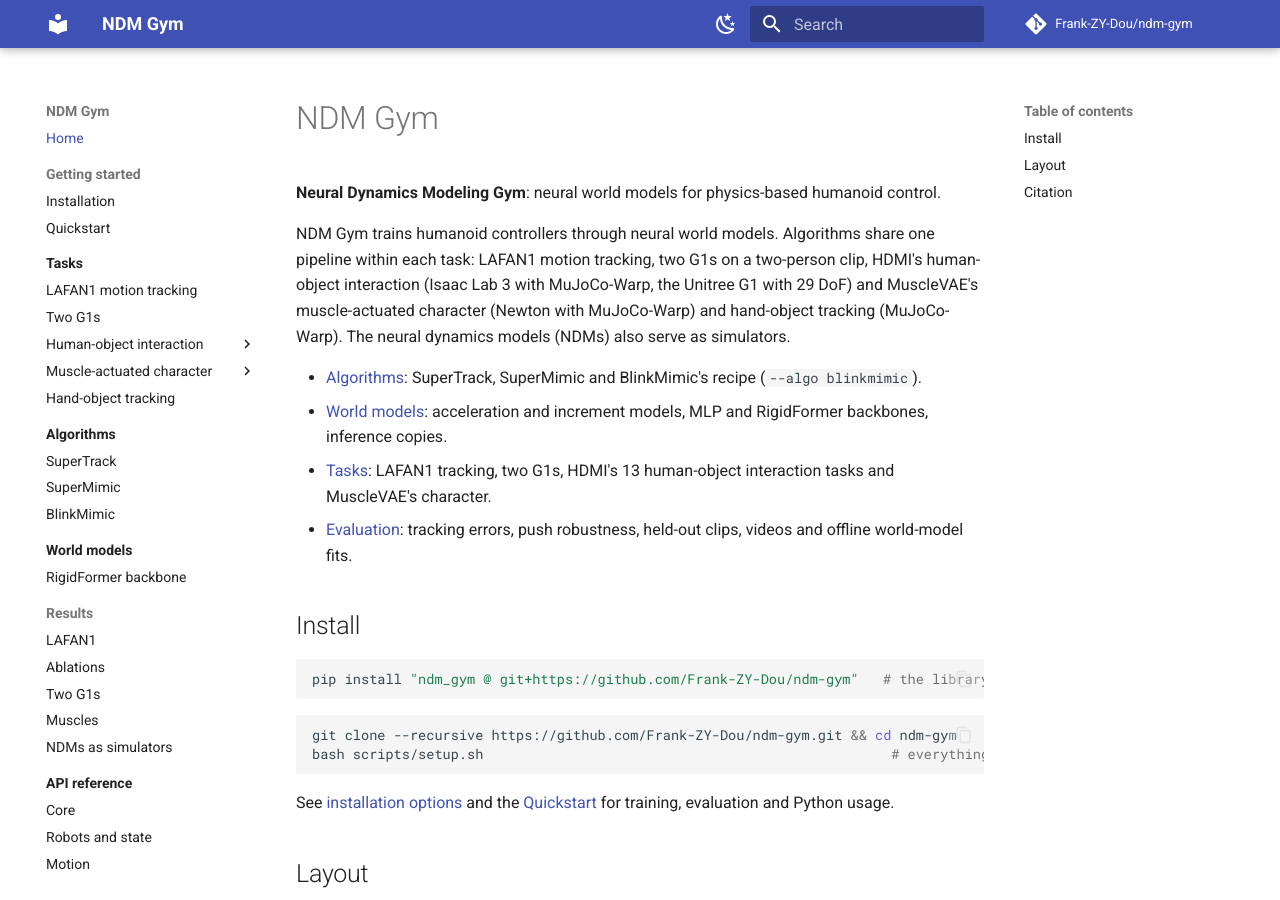
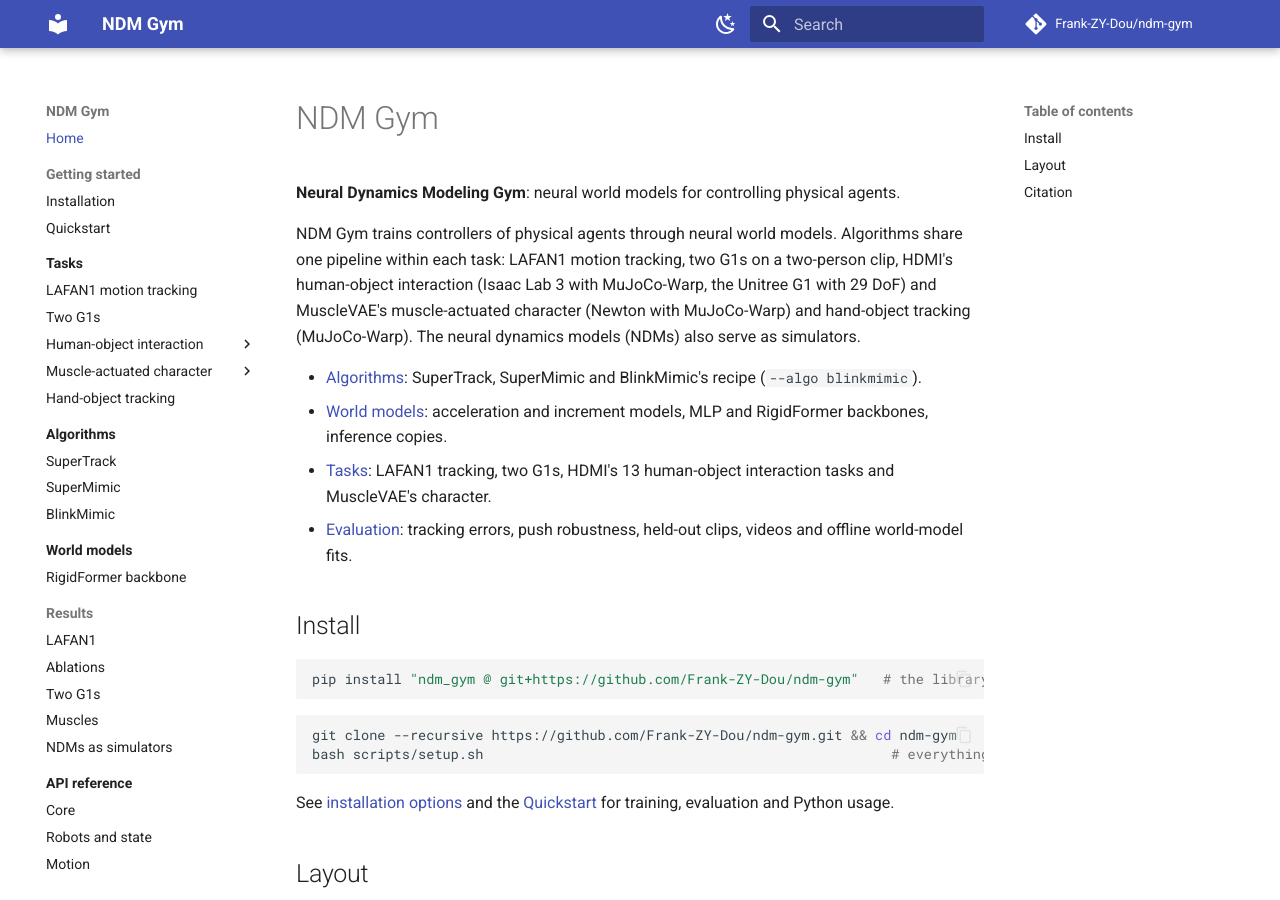
Before and after one commit to Frank-ZY-Dou/ndm-gym, an MkDocs documentation site: the page built from docs/index.md, in a window 1280 px wide and 900 px high. Built offline with MkDocs 1.6.1 and Material for MkDocs 9.7.7, drawn with Linux system fonts in a browser that asks for light colours; comment, search, counter and statistics services are not loaded.

Commit message:
The project described as neural world models for controlling physical agents (README, docs, package metadata, site description)

```diff
--- a/docs/index.md
+++ b/docs/index.md
@@ -1,8 +1,8 @@
 # NDM Gym
 
-**Neural Dynamics Modeling Gym**: neural world models for physics-based humanoid control.
+**Neural Dynamics Modeling Gym**: neural world models for controlling physical agents.
 
-NDM Gym trains humanoid controllers through neural world models. Algorithms share one pipeline within each task: LAFAN1 motion
+NDM Gym trains controllers of physical agents through neural world models. Algorithms share one pipeline within each task: LAFAN1 motion
 tracking, two G1s on a two-person clip, HDMI's human-object interaction (Isaac Lab 3 with MuJoCo-Warp, the Unitree G1 with 29 DoF) and
 MuscleVAE's muscle-actuated character (Newton with MuJoCo-Warp) and hand-object tracking (MuJoCo-Warp). The neural dynamics models (NDMs) also serve as simulators.
 
--- a/mkdocs.yml
+++ b/mkdocs.yml
@@ -2,7 +2,7 @@
 # (mkdocs build --strict, after pip install -r docs/requirements.txt); preview: `mkdocs serve`. Published on GitHub
 # Pages by .github/workflows/docs.yml.
 site_name: NDM Gym
-site_description: "Neural world models for physics-based humanoid control"
+site_description: "Neural world models for controlling physical agents"
 site_url: https://frank-zy-dou.github.io/ndm-gym/
 repo_url: https://github.com/Frank-ZY-Dou/ndm-gym
 repo_name: Frank-ZY-Dou/ndm-gym
--- a/ndm_gym/__init__.py
+++ b/ndm_gym/__init__.py
@@ -1,5 +1,5 @@
-"""NDM Gym (Neural Dynamics Modeling Gym): learned differentiable dynamics models for physics-based character and
-humanoid control.
+"""NDM Gym (Neural Dynamics Modeling Gym): learned differentiable dynamics models for
+controlling physical agents.
 
 Layers: ``core`` (math, kinematics, networks) -> ``robots`` -> ``motion`` -> ``sim`` -> ``tasks`` -> ``worldmodels``
 -> ``policies`` -> ``algos`` (SuperTrack, SuperMimic) -> ``train`` / ``evaluate``.
--- a/pyproject.toml
+++ b/pyproject.toml
@@ -5,13 +5,13 @@
 [project]
 name = "ndm_gym"
 dynamic = ["version"]  # ndm_gym.__version__
-description = "NDM Gym (Neural Dynamics Modeling Gym): neural world models for physics-based humanoid control"
+description = "NDM Gym (Neural Dynamics Modeling Gym): neural world models for controlling physical agents"
 readme = "README.md"
 authors = [{ name = "NDM Gym Contributors" }]
 requires-python = ">=3.12"
 license = "MIT"
 license-files = ["LICENSE", "NOTICE", "THIRD_PARTY_NOTICES.md"]
-keywords = ["world models", "neural dynamics models", "humanoid control", "motion tracking", "pytorch"]
+keywords = ["world models", "neural dynamics models", "physical agents", "motion tracking", "pytorch"]
 classifiers = [
     "Intended Audience :: Science/Research",
     "Programming Language :: Python :: 3",
```
Also changed, not shown: README.md (+2 -2 lines).
